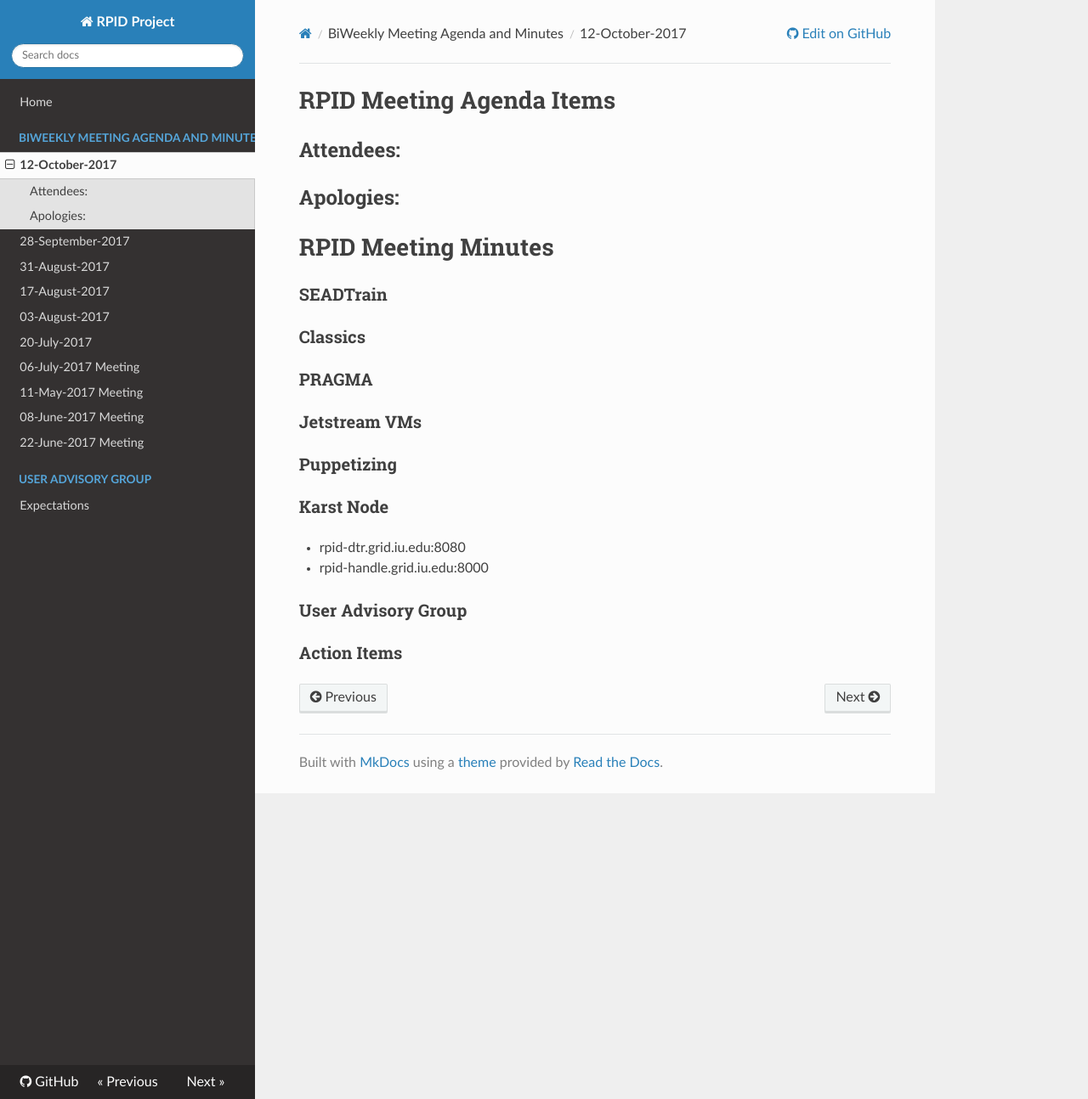
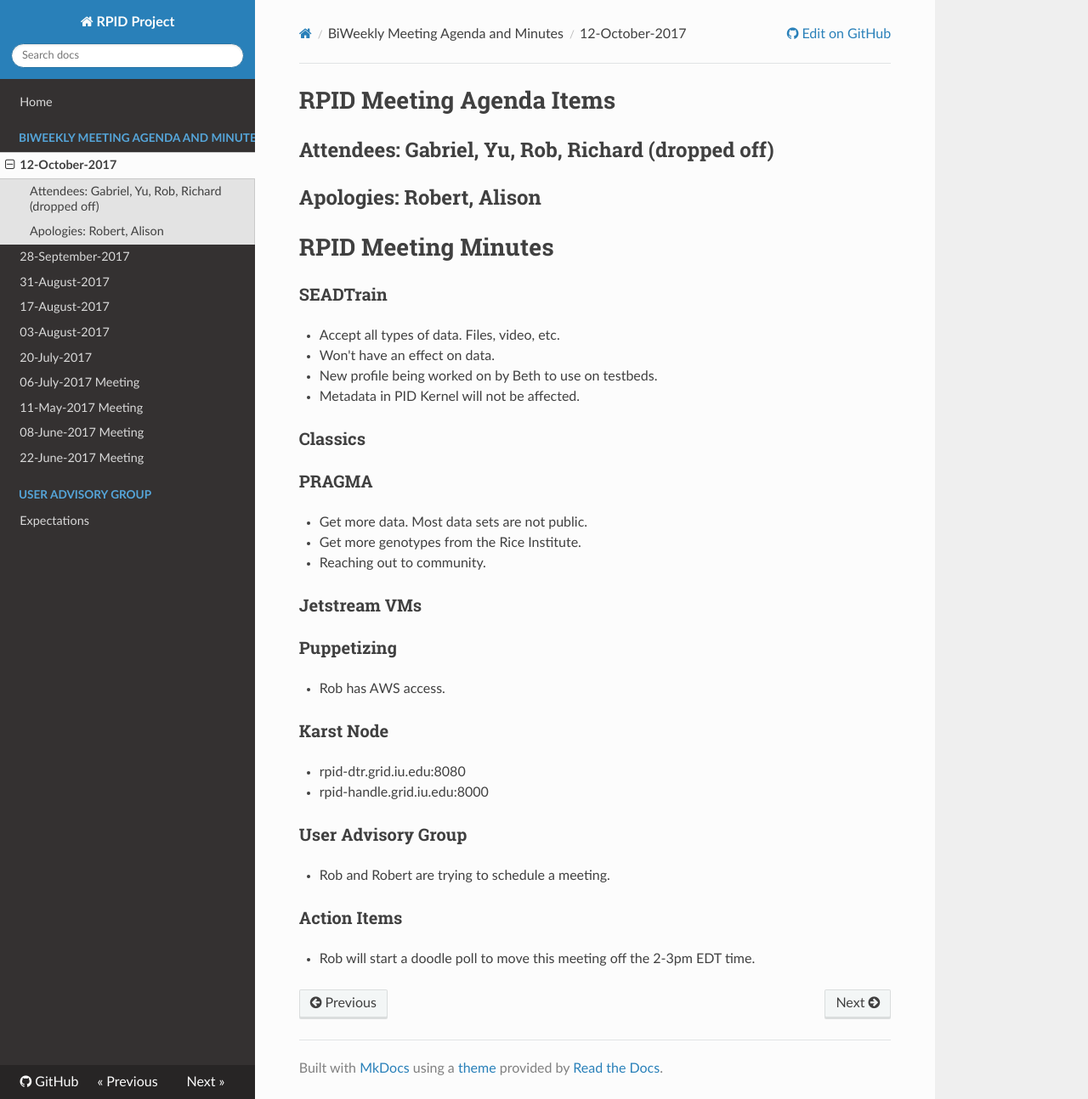
Before and after one commit to rpidproject/rpid, an MkDocs documentation site: the page built from docs/12-October-2017.md, in a window 1280 px wide and 1294 px high. Shown: the whole window at 85% size. Built offline with MkDocs 1.6.1, drawn with Linux system fonts in a browser that asks for light colours; nearby versions of some CDN libraries; old or Windows-style settings are respelled for this version of MkDocs.

Commit message:
Update 12-October-2017.md

```diff
--- a/docs/12-October-2017.md
+++ b/docs/12-October-2017.md
@@ -1,25 +1,35 @@
 # RPID Meeting Agenda Items
 
 
-## Attendees:
-## Apologies:
+## Attendees: Gabriel, Yu, Rob, Richard (dropped off)
+## Apologies: Robert, Alison
 
 # RPID Meeting Minutes
 
 ### SEADTrain
+   * Accept all types of data. Files, video, etc.
+   * Won't have an effect on data.
+   * New profile being worked on by Beth to use on testbeds.
+   * Metadata in PID Kernel will not be affected.
 
 ### Classics
 
 ### PRAGMA
+   * Get more data. Most data sets are not public.
+   * Get more genotypes from the Rice Institute.
+   * Reaching out to community.
 
 ### Jetstream VMs
 
 ### Puppetizing
+   * Rob has AWS access.
 
 ### Karst Node
    * rpid-dtr.grid.iu.edu:8080
    * rpid-handle.grid.iu.edu:8000
 
 ### User Advisory Group
+   * Rob and Robert are trying to schedule a meeting.
 
 ### Action Items
+   * Rob will start a doodle poll to move this meeting off the 2-3pm EDT time.
```
